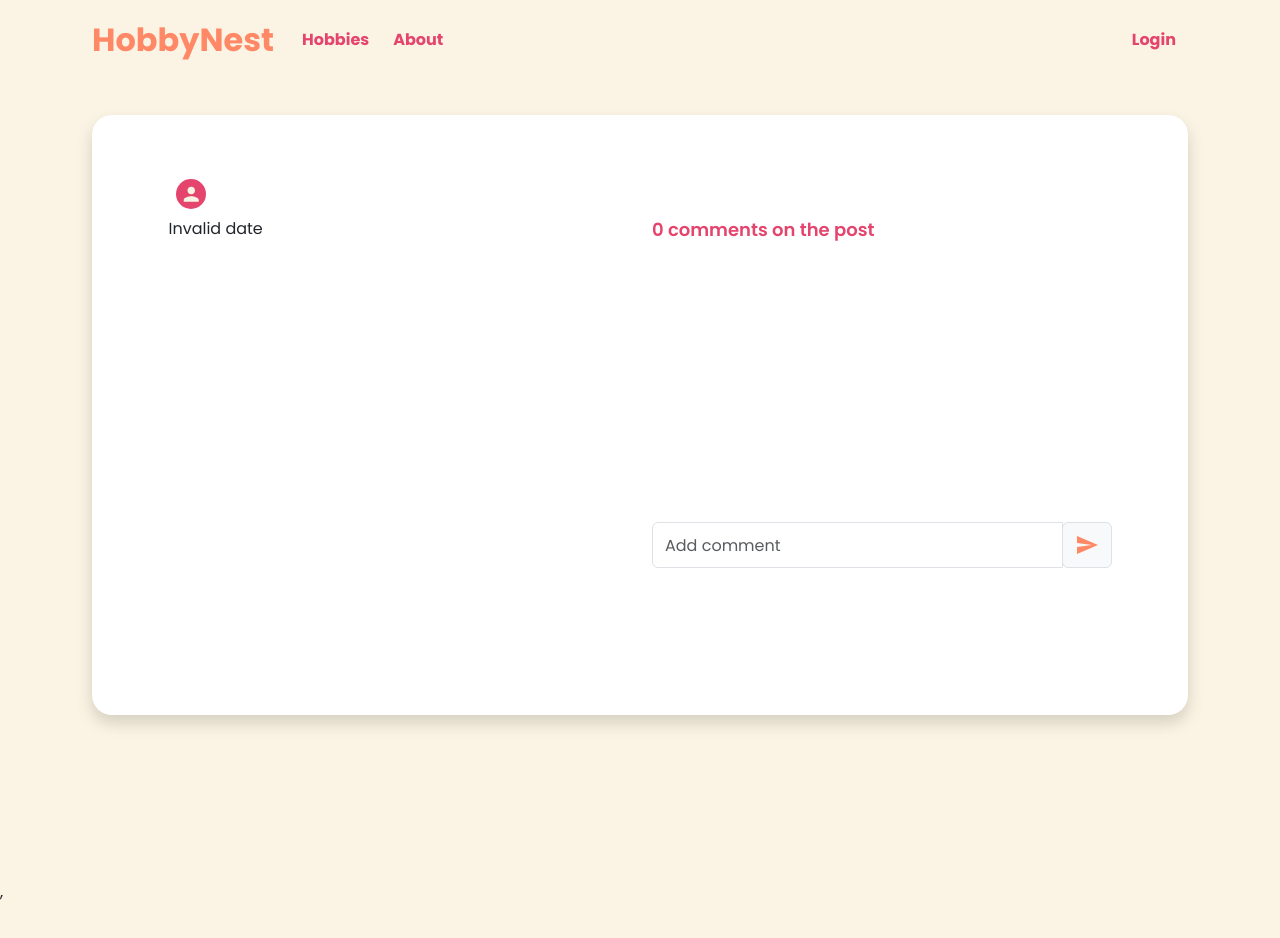
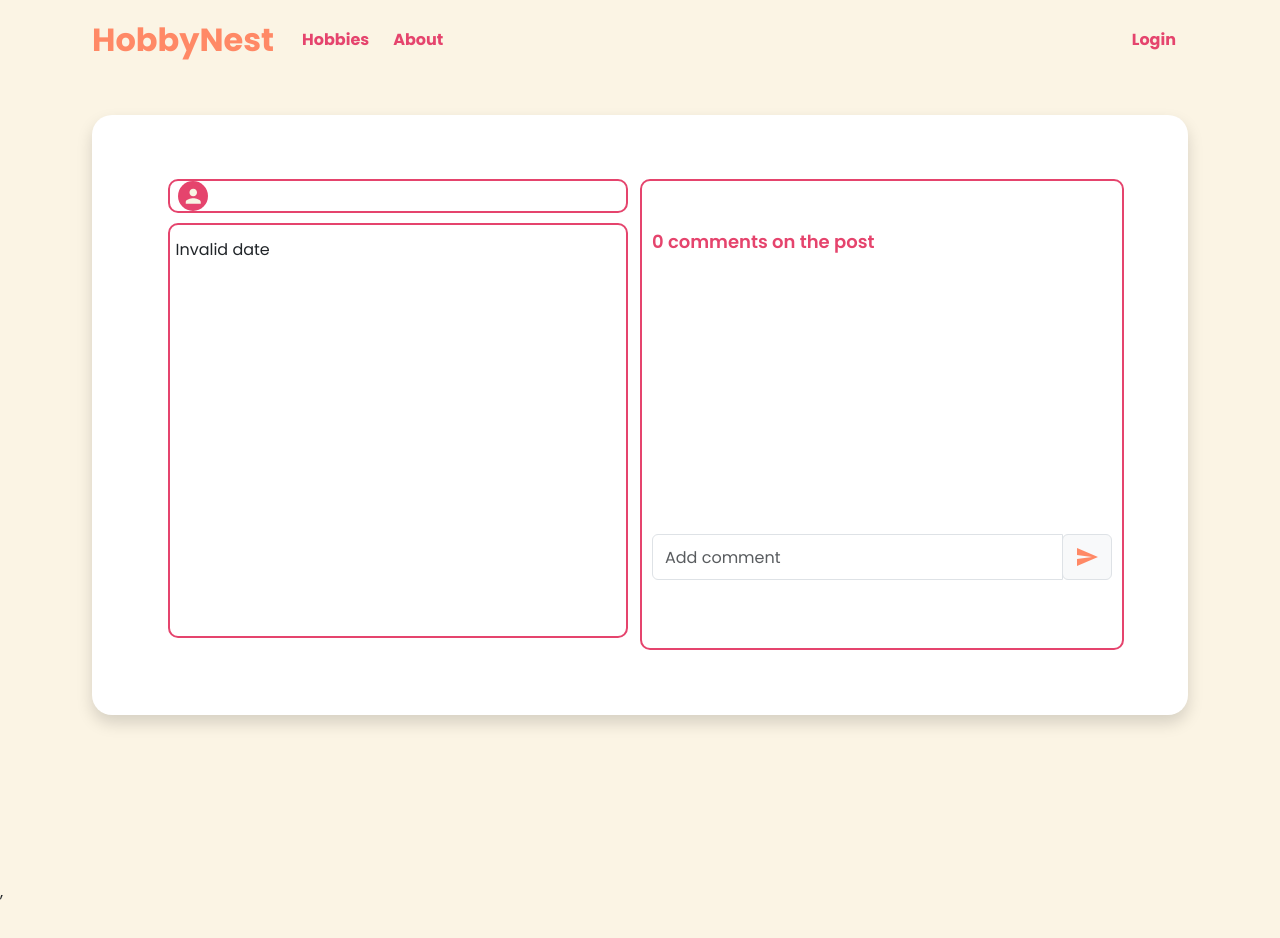
Before and after one commit to floydfdes/app-hobbynest, a React (Create React App) app: page /hobbies/view in a window 1280 px wide. Shown: the top 938 px of the page. Built offline with nearby package versions, Linux system fonts and the light colour scheme.

Commit message:
UI  Changes on view hobby app

```diff
--- a/src/components/Hobbys/Hobby/Hobby.scss
+++ b/src/components/Hobbys/Hobby/Hobby.scss
@@ -213,6 +213,8 @@
 
 .comment-size {
   font-size: 14px;
+  border-bottom: 2px solid var(--secondary-color);
+  margin: 5px;
 }
 
 .comment-button-svg {
@@ -224,3 +226,23 @@
   overflow: scroll;
   padding: 0px 5px;
 }
+
+.post-details {
+  border: 2px solid var(--secondary-color);
+  border-radius: 10px;
+  height: 88%;
+  position: relative;
+  margin: 10px 0px;
+  padding: 5px;
+}
+
+.post-title {
+  border: 2px solid var(--secondary-color);
+  border-radius: 10px;
+}
+
+.comments-div {
+  border: 2px solid var(--secondary-color);
+  border-radius: 10px;
+  padding: 10px;
+}
--- a/src/components/Hobbys/Hobby/ViewHobby.jsx
+++ b/src/components/Hobbys/Hobby/ViewHobby.jsx
@@ -64,7 +64,7 @@ const ViewHobby = () => {
                         <div className="row view-hobby-form">
                             <div className="col-md-6">
                                 {/* Left column for post details */}
-                                <div className='d-flex align-items-center'>
+                                <div className='d-flex align-items-center post-title'>
                                     <Avatar
                                         className="profile-avatar mx-2"
                                         alt={creatorName[0]}
@@ -79,7 +79,7 @@ const ViewHobby = () => {
                                     <div>{formatDate(date)}</div>
                                 </div>
                             </div>
-                            <div className="col-md-6">
+                            <div className="col-md-6 comments-div">
                                 {/* Right column for comments */}
                                 <h5>{comments.length} comments on the post</h5>
                                 <div className="comments-section">
```
